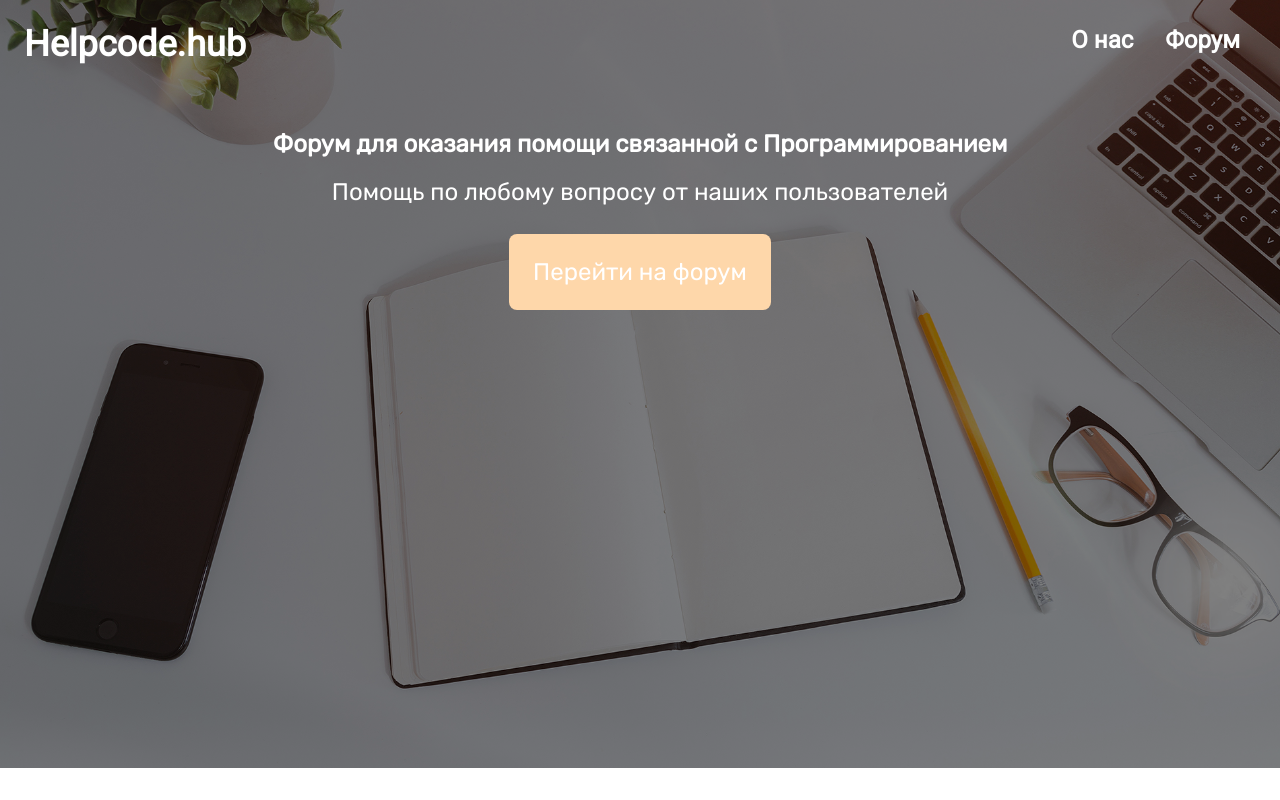
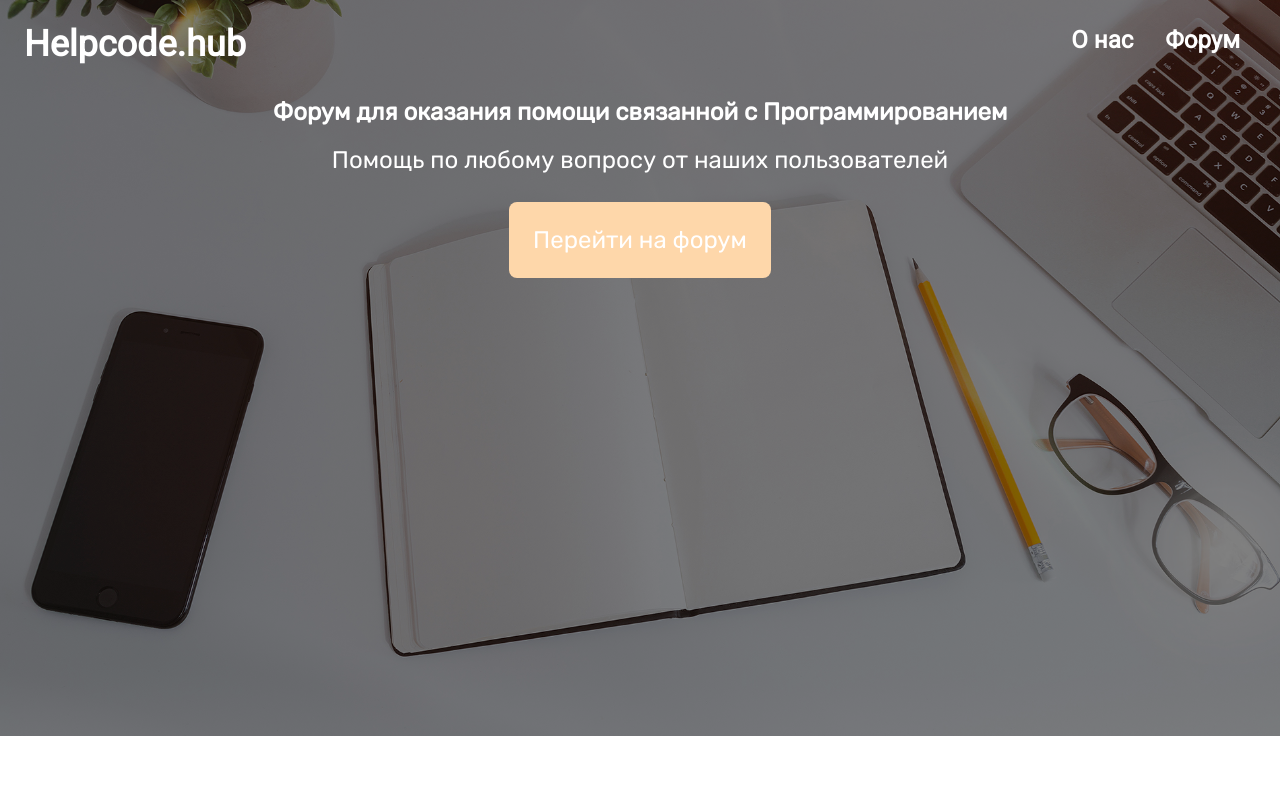
Before and after one commit to CkutlsGit/helpcode, a Nuxt app in the folder frontend/: page / in a window 1280 px wide. Shown: the top 800 px of the page. Built offline with nearby package versions, Linux system fonts and the light colour scheme.

Commit message:
fixed adaptive for main page

```diff
--- a/frontend/assets/css/tailwind.css
+++ b/frontend/assets/css/tailwind.css
@@ -14,7 +14,7 @@
         @apply ease-in duration-300
     }
     .main-bg {
-        @apply bg-[url('~/assets/img/home-bg.jpg')] bg-no-repeat bg-cover bg-center min-h-[50rem] max-h-[50rem] relative -top-40 z-10 after:content-[''] after:absolute after:top-0 after:left-0 after:right-0 after:bottom-0 after:bg-[url('~/assets/img/home-bg.jpg')] after:bg-no-repeat after:bg-cover after:bg-center after:brightness-50 after:-z-10
+        @apply bg-[url('~/assets/img/home-bg.jpg')] bg-no-repeat bg-cover bg-center min-h-[50rem] max-h-[50rem] relative -top-48 z-10 after:content-[''] after:absolute after:top-0 after:left-0 after:right-0 after:bottom-0 after:bg-[url('~/assets/img/home-bg.jpg')] after:bg-no-repeat after:bg-cover after:bg-center after:brightness-50 after:-z-10
     }
 }
 
```
